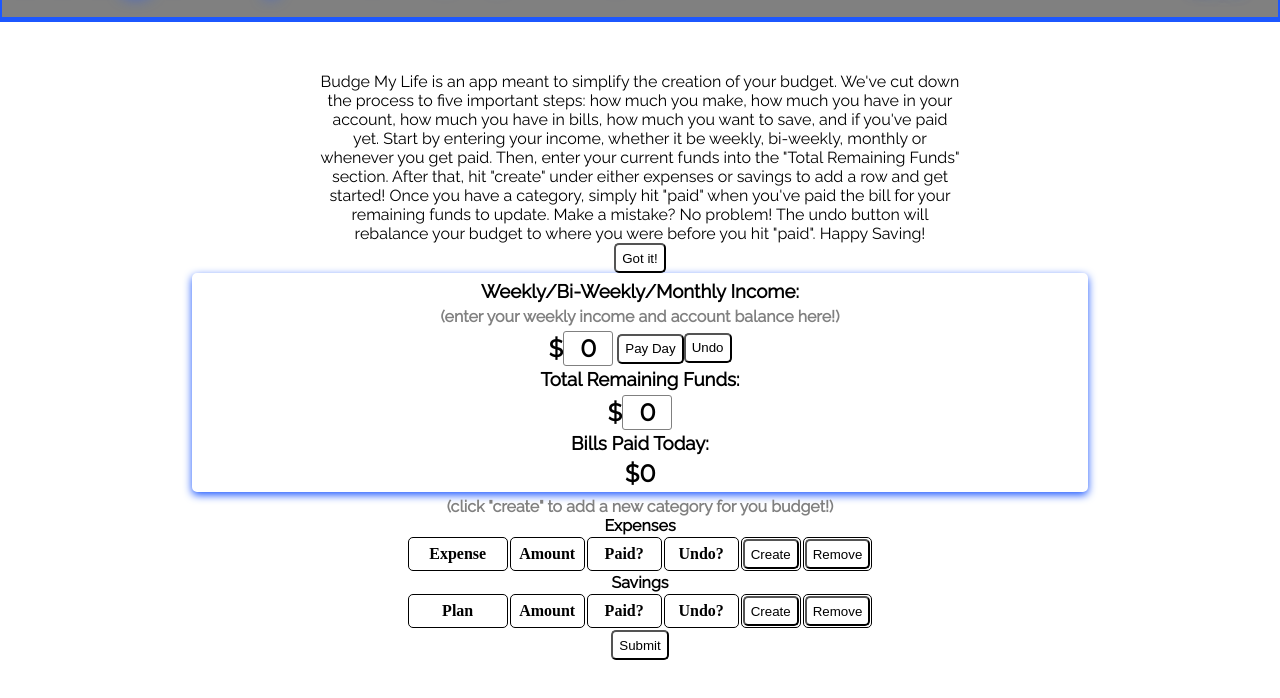
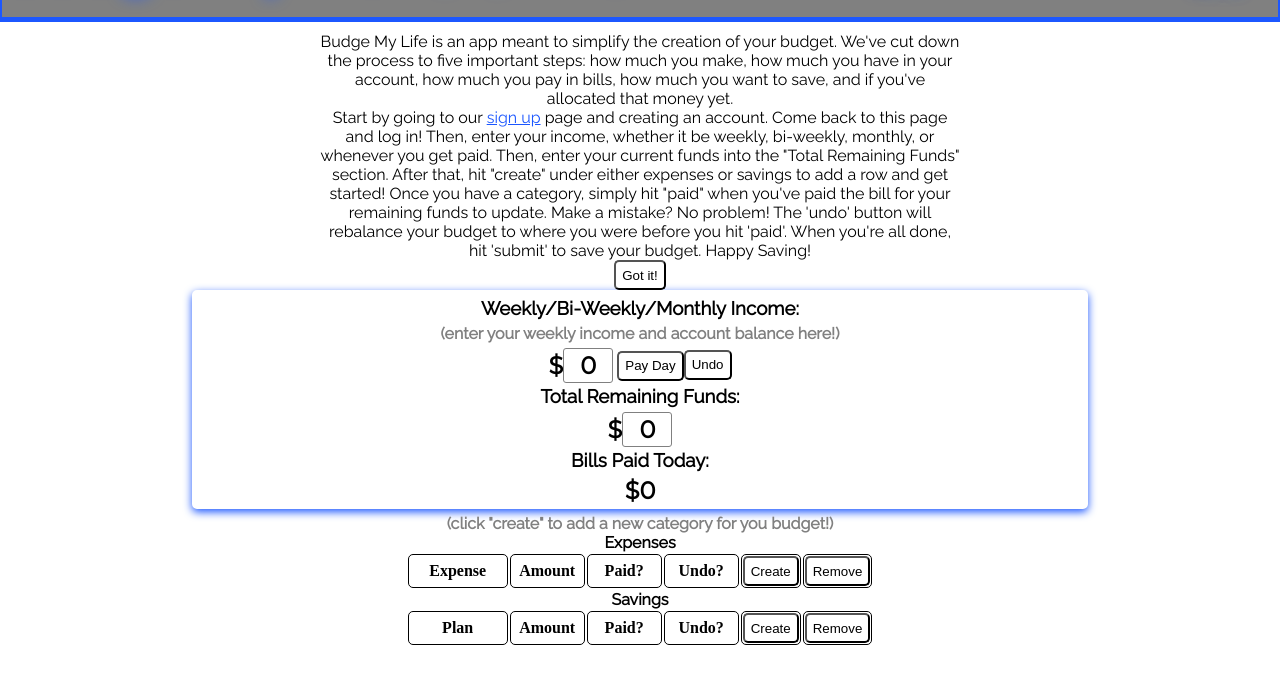
Before and after one commit to ossiggy/fullstackCapstone, a website: page public/index.html in a window 1280 px wide. Shown: the part 78-776 px from the top of the page. Drawn offline with Linux system fonts and the light colour scheme.

Commit message:
styling/cleanup

```diff
--- a/public/css/main.css
+++ b/public/css/main.css
@@ -124,7 +124,7 @@ h3, caption {
 }
 
 main {
-  padding-top:150px;
+  padding-top:110px;
 }
 
 th, td {
--- a/public/index.html
+++ b/public/index.html
@@ -24,11 +24,13 @@
       <div class="explainer">
         <p>Budge My Life is an app meant to simplify the creation of your budget.
             We've cut down the process to five important steps: how much you make, how much you have in your account,
-            how much you have in bills, how much you want to save, and if you've paid yet. Start by entering your
-            income, whether it be weekly, bi-weekly, monthly or whenever you get paid. Then, enter your current funds into the
+            how much you pay in bills, how much you want to save, and if you've allocated that money yet.</p>
+            <p>Start by going to our <a href='/signup/'>sign up</a> page and creating an account. Come back to this page and log in!
+            Then, enter your income, whether it be weekly, bi-weekly, monthly, or whenever you get paid. Then, enter your current funds into the
             "Total Remaining Funds" section. After that, hit "create" under either expenses or savings to add a row and get started!
             Once you have a category, simply hit "paid" when you've paid the bill for your remaining funds to update. Make a mistake?
-            No problem! The undo button will rebalance your budget to where you were before you hit "paid". Happy Saving!
+            No problem! The 'undo' button will rebalance your budget to where you were before you hit 'paid'. When you're all done, hit 'submit'
+            to save your budget. Happy Saving!
         </p>
         <button id="got-it" type="button">Got it!</button>
       </div>
@@ -74,7 +76,7 @@
                     <td class="del-b"><button class='del-row'>Remove</button></td>
                   </tr>
               </table>
-              <button id="submit" type="submit">Submit</button>
+              <button id="submit" type="submit" class="hidden">Submit</button>
         </div>
       </form>
       </main>
--- a/public/login.js
+++ b/public/login.js
@@ -46,4 +46,5 @@ function userLogin(formData){
   $.ajax(infoSettings);
   $('#login-form').addClass('hidden')
   $('.explainer').addClass('hidden')
+  $('#submit').removeClass('hidden')
 }
```
